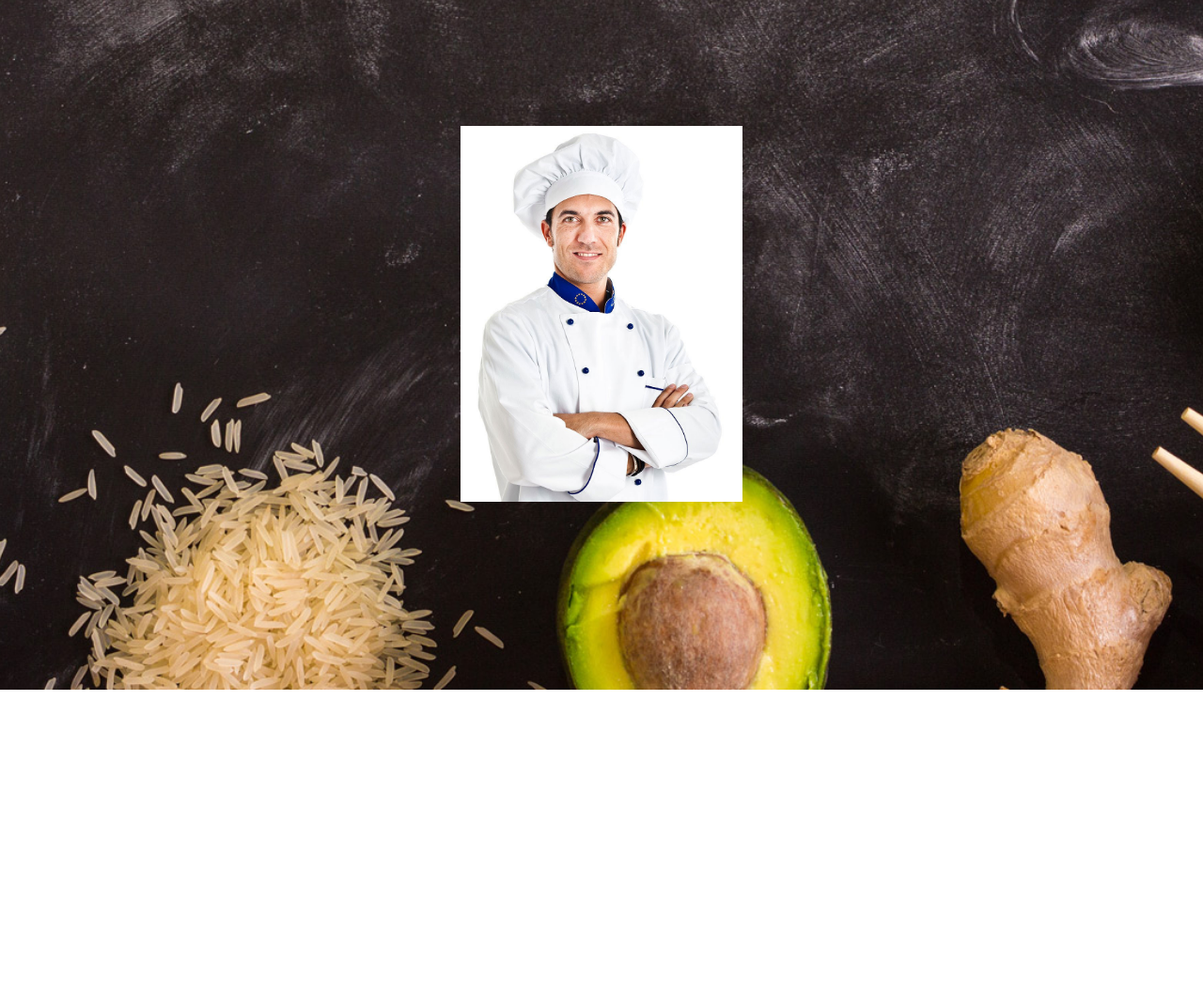
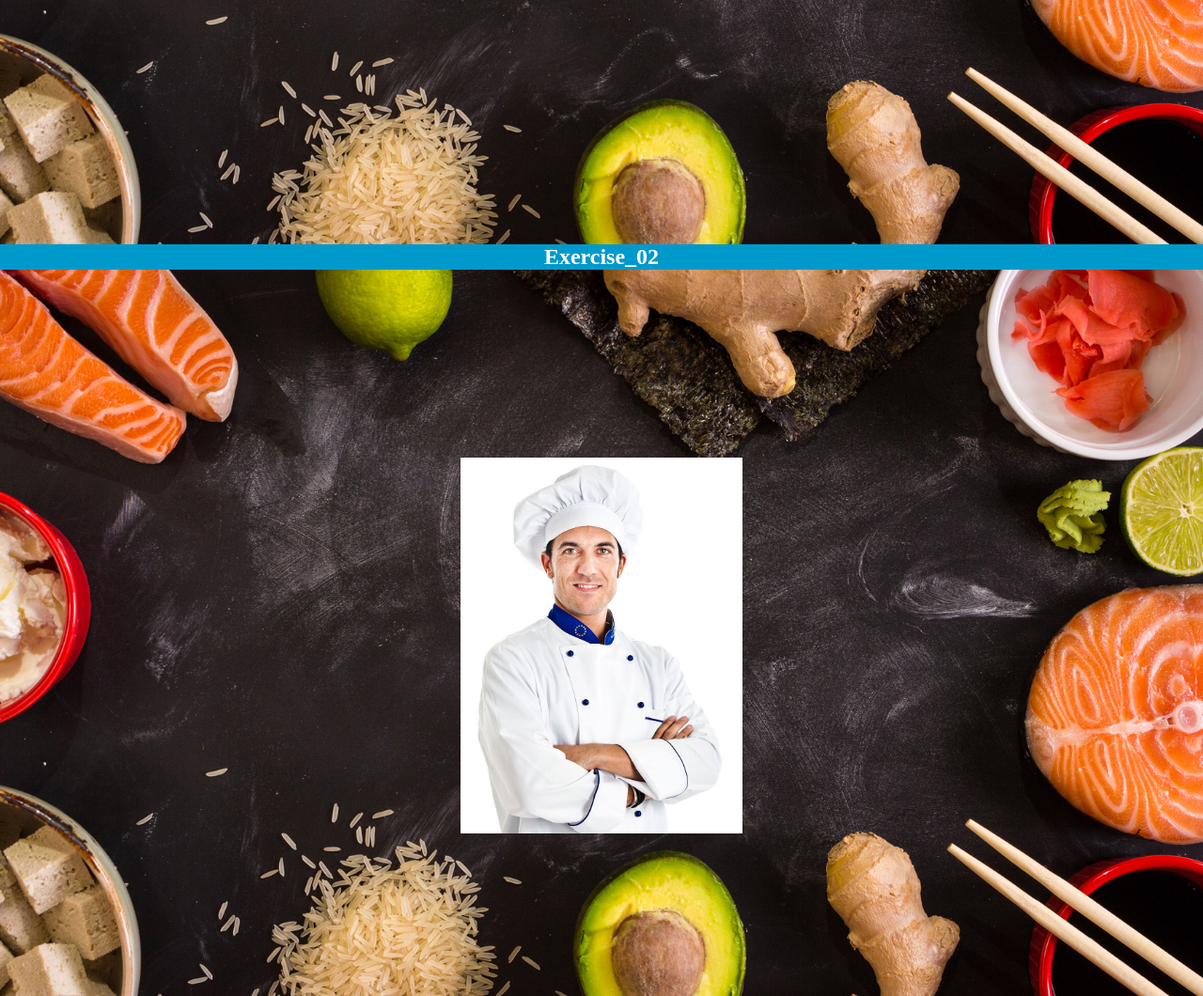
Before and after one commit to mariemahmed023/Exercise_03, a plain HTML site: page index.html in a window 1280 px wide. Shown: the part 540-1600 px from the top of the page at 94% size. Before the commit the page ends 1274 px from the top, so only its background shows below. Drawn offline with Linux system fonts and the light colour scheme.

Commit message:
Add files via upload

```diff
--- a/index.html
+++ b/index.html
@@ -7,6 +7,7 @@
     <link rel="stylesheet" href="style.css">
 </head>
 <body>
+    <section class="main">
         <h1>Exercise_01</h1>
         <div class="member">
             <img src="images/two-50732f86.png" alt="">
@@ -14,7 +15,9 @@
                 <h2>Mohammed Atya</h2>
                 <p>Pellentesque habitant morbi tristique senectus et netus et malesuada fames ac turpis egestas. Vestibulum tortor quam,</p>
             </div>
+    </section>
     </div>
+    <section class="main2">
         <h1>Exercise_02</h1>
         <div class="container2">
             <div class="box">
@@ -25,14 +28,13 @@
                    <h2>Mohammed Atya</h2>
                    <p>Lorem ipsum dolor sit amet consectetur adipisicing elit. Sunt maiores dolore temporibus consequuntur unde nisi odio saepe voluptatum eligendi</p>
                    <h3>Skills</h3>
-            <div class="parent">
-                <div class="content">skill 1</div>
-                <div class="content">skill 2</div>
-                <div class="content">skill 3</div>
-                <div class="content">skill 4</div>
+                   <div class="parent">skill 1</div>
+                   <div class="parent">skill 2</div>
+                   <div class="parent">skill 3</div>
+                   <div class="parent"> skill 4</div>
                </div>
             </div>
         </div>
-    </div>
+    </section>
 </body>
 </html>
--- a/style.css
+++ b/style.css
@@ -4,13 +4,14 @@
     box-sizing: border-box;
 }
 
-body{
+.main{
     background-image: url(images/bg3-8907ec01.jpg);
     background-repeat: no-repeat;
     background-position: center;
     background-size: cover;
+     height: 100vh;
+}
 
-}
 h1{
     background-color: #09c;
     text-align: center;
@@ -19,10 +20,10 @@ h1{
 .member{
      background-color:#09c;
      width: 300px;
-     height: 300px;
      margin: 50px auto;
      position: relative;
      overflow: hidden;
+
 }
 
 .member img{
@@ -76,6 +77,14 @@ h1{
 .member:hover .layout h2,
 .member:hover .layout p{
     transform: translateX(0%);
+}
+
+.main2{
+    background-image: url(images/bg3-8907ec01.jpg);
+    background-repeat: no-repeat;
+    background-position: center;
+    background-size: cover;
+     height: 100vh;
 }
 
 .container2{
@@ -137,25 +146,40 @@ h1{
     left: 50%;
     content: "";
     display: block;
-    width: 0px;
-    height: 0px;
+    width: 0%;
+    height: 0%;
     background-color: #2a3f55b3;
     border-radius: 50%;
     transform: translate(-50%, -50%);
+    transition-duration: 2s;
+    z-index: -2;
 }
 
+.container2 .box:hover .back:after{
+    width: 100%;
+    height: 100%;
+    border-radius: 0;
+}
 .container2 .box:hover .back h2{
     transition-delay: 4s;
 }
-.container2 .box:hover .back h2,
-.container2 .box:hover .back p{
+
+.container2 .box:hover .back p,
+.container2 .box:hover .back h2{
     transition-duration: 2s;
-    transition-delay: 5s;
     left: 0;
 }
 
+.container2 .box .back p{
+    transition-delay: 5s;
+     padding-left: 30px;
+    padding-right: 30px;
+    width: 90%;
+    padding: 10px 0;
+}
+
 .container2 .box .back h2{
-    background-color: #678888;
+    background-color: #2A3F55;
     width: 100%;
 }
 .container2 .box .back h2,
@@ -168,5 +192,8 @@ h1{
     left: 100%;
     z-index: 5;
     margin-bottom: 20px;
-    background-color: #678888;
 }
+
+.main2 .container2 .box .back h3{
+    color: #00ff00;
+}
```
Lines whose indentation alone changed are shown as unchanged.
